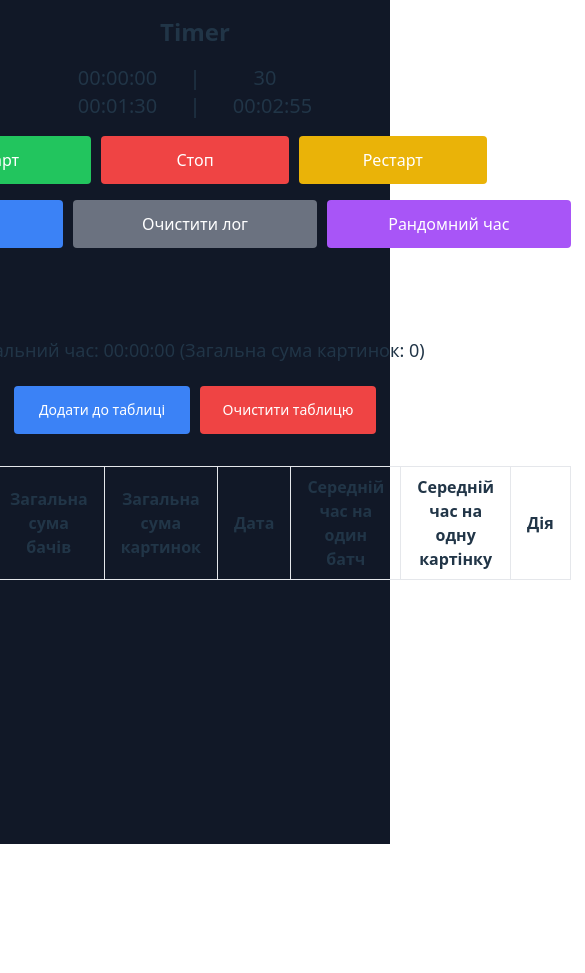
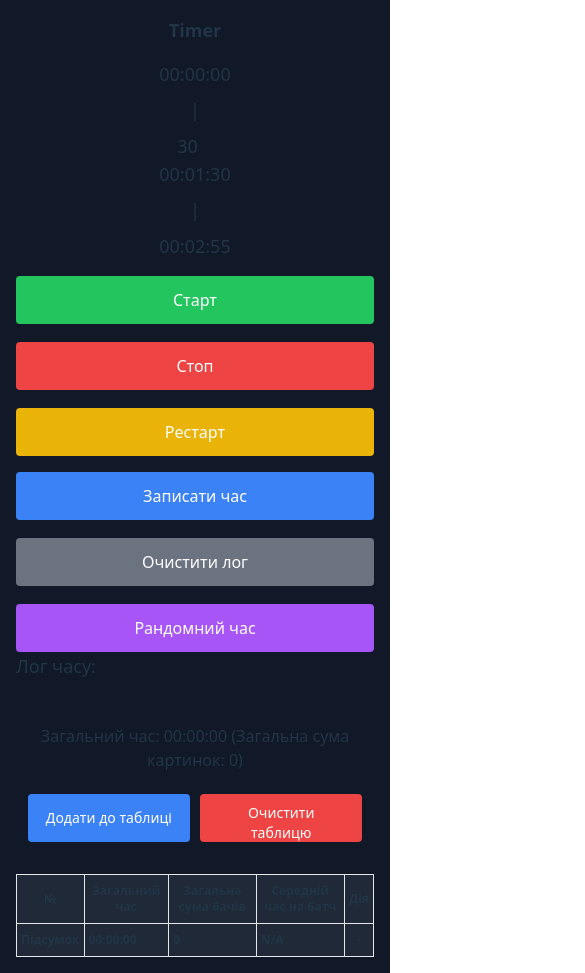
Before and after one commit to merih1m/Timer, a React (Vite) app: page / in a window 390 px wide. Shown: the whole page, 585 px wide, since content can reach past the window. Before the commit the page ends 844 px from the top, so only its background shows below. Built offline with nearby package versions, Linux system fonts and the light colour scheme.

Commit message:
add adjust for mobile

```diff
--- a/src/App.jsx
+++ b/src/App.jsx
@@ -2,7 +2,7 @@ import Timer from './Timer';
 
 function App() {
 	return (
-		<div className="flex justify-center  w-screen min-h-screen bg-gray-900 ">
+		<div className="flex justify-center  w-svw bg-gray-900 ">
 			<Timer />
 		</div>
 	);
--- a/src/Timer.jsx
+++ b/src/Timer.jsx
@@ -1,4 +1,4 @@
-import  { useState, useEffect, useRef } from 'react';
+import { useState, useEffect, useRef } from 'react';
 
 const Timer = () => {
 	const [time, setTime] = useState(0);
@@ -195,103 +195,103 @@ const Timer = () => {
 	return (
 		<div className="p-4 font-sans">
 			<div className="flex flex-col items-center justify-center">
-				<h1 className="text-2xl font-bold mb-4">Timer</h1>
-				<div className="flex justify-center items-center space-x-4">
+				<h1 className="text-lg sm:text-2xl font-bold mb-4">Timer</h1>
+				<div className="flex flex-col sm:flex-row justify-center items-center sm:space-x-4 space-y-2 sm:space-y-0">
 					{isEditingTime ? (
 						<input
 							type="text"
-							className="text-xl text-center border p-2 rounded w-28"
+							className="text-lg sm:text-xl text-center border p-2 rounded w-full sm:w-28"
 							defaultValue={formatTime(time)}
 							onBlur={handleTimeChange}
 							autoFocus
 						/>
 					) : (
 						<span
-							className="text-xl cursor-pointer w-28 text-center"
+							className="text-lg sm:text-xl cursor-pointer w-full sm:w-28 text-center"
 							onClick={() => setIsEditingTime(true)}
 						>
 							{formatTime(time)}
 						</span>
 					)}
-					<span className="text-xl">|</span>
+					<span className="text-lg sm:text-xl">|</span>
 					<input
 						type="number"
 						value={inputValue}
 						onChange={handleInputChange}
-						className="text-xl text-center bg-transparent outline-none w-28 focus:bg-[rgb(18,18,18)] focus:border focus:border-gray-300 focus:rounded focus:p-1"
+						className="text-lg sm:text-xl text-center bg-transparent outline-none w-full sm:w-28 focus:bg-[rgb(18,18,18)] focus:border focus:border-gray-300 focus:rounded focus:p-1"
 					/>
 				</div>
-				<div className="flex flex-col items-center mb-2">
-					<div className="flex justify-center items-center space-x-4">
+				<div className="flex flex-col items-center mb-2 space-y-2">
+					<div className="flex flex-col sm:flex-row justify-center items-center sm:space-x-4 space-y-2 sm:space-y-0">
 						<input
 							type="text"
 							value={minRandomTime}
 							onChange={(e) => setMinRandomTime(e.target.value)}
 							placeholder="Мін. час (гг:хх:сс)"
-							className="text-xl text-center bg-transparent outline-none w-28 focus:bg-[rgb(18,18,18)] focus:border focus:border-gray-300 focus:rounded focus:p-1"
+							className="text-lg sm:text-xl text-center bg-transparent outline-none w-full sm:w-28 focus:bg-[rgb(18,18,18)] focus:border focus:border-gray-300 focus:rounded focus:p-1"
 						/>
-						<span className="text-xl mx-2">|</span>
+						<span className="text-lg sm:text-xl mx-2">|</span>
 						<input
 							type="text"
 							value={maxRandomTime}
 							onChange={(e) => setMaxRandomTime(e.target.value)}
 							placeholder="Макс. час (гг:хх:сс)"
-							className="text-xl text-center bg-transparent outline-none w-28 focus:bg-[rgb(18,18,18)] focus:border focus:border-gray-300 focus:rounded focus:p-1"
+							className="text-lg sm:text-xl text-center bg-transparent outline-none w-full sm:w-28 focus:bg-[rgb(18,18,18)] focus:border focus:border-gray-300 focus:rounded focus:p-1"
 						/>
 					</div>
 				</div>
 			</div>
 
 			<div className="mb-4">
-				<div className="mt-2 flex justify-center gap-2.5">
+				<div className="mt-2 flex flex-col sm:flex-row justify-center gap-2.5 space-y-2 sm:space-y-0">
 					<button
 						onClick={startTimer}
-						className="bg-green-500 w-1/4 h-12 text-white px-4 py-2 rounded"
+						className="bg-green-500 w-full sm:w-1/4 h-12 text-white px-4 py-2 rounded"
 					>
 						Старт
 					</button>
 					<button
 						onClick={stopTimer}
-						className="bg-red-500 w-1/4 h-12 text-white px-4 py-2 rounded"
+						className="bg-red-500 w-full sm:w-1/4 h-12 text-white px-4 py-2 rounded"
 					>
 						Стоп
 					</button>
 					<button
 						onClick={restartTimer}
-						className="bg-yellow-500 w-1/4 h-12 text-white px-4 py-2 rounded"
+						className="bg-yellow-500 w-full sm:w-1/4 h-12 text-white px-4 py-2 rounded"
 					>
 						Рестарт
 					</button>
 				</div>
 			</div>
 
-			<div className="mt-2 flex justify-center  gap-2.5">
+			<div className="mt-2 flex flex-col sm:flex-row justify-center gap-2.5 space-y-2 sm:space-y-0">
 				<button
 					onClick={logTime}
-					className="bg-blue-500 w-5/12 h-12 text-white px-4 py-2 rounded mb-4"
+					className="bg-blue-500 w-full sm:w-3/12 h-12 text-white px-4 py-2 rounded"
 				>
 					Записати час
 				</button>
 				<button
 					onClick={clearLog}
-					className="bg-gray-500 w-5/12 h-12 text-white px-4 py-2 rounded"
+					className="bg-gray-500 w-full sm:w-3/12 h-12 text-white px-4 py-2 rounded"
 				>
 					Очистити лог
 				</button>
 				<button
 					onClick={handleRandomTime}
-					className="bg-purple-500 w-5/12 h-12 text-white px-4 py-2 rounded"
+					className="bg-purple-500 w-full sm:w-3/12 h-12 text-white px-4 py-2 rounded"
 				>
 					Рандомний час
 				</button>
 			</div>
 
 			<div>
-				<h2 className="text-xl mb-2">Лог часу:</h2>
+				<h2 className="text-lg sm:text-xl mb-2">Лог часу:</h2>
 				<ul className="flex flex-col-reverse list-inside">
 					{log.map((entry, index) => (
-						<li key={index} className="flex items-center  relative group">
-							<span className='font-mono'>{String(index + 1)}.</span>
+						<li key={index} className="flex items-center relative group">
+							<span className="font-mono">{String(index + 1)}.</span>
 							<span> Час: {formatTime(entry.time)}, Кількість картинок: {entry.input}</span>
 							<button
 								className="bg-red-500 hover:bg-red-700 text-white text-3xl rounded-full w-6 h-6 flex items-center justify-center ml-2 opacity-0 group-hover:opacity-100 transition-opacity p-0"
@@ -299,74 +299,111 @@ const Timer = () => {
 							>
 								<span className="text-xs">-</span>
 							</button>
-
 						</li>
 					))}
 				</ul>
 			</div>
 
-
-			<div className='flex flex-col items-center justify-center gap-1.5 mt-5'>
-				<h2 className="text-lg mt-4 text-center">
+			<div className="flex flex-col items-center justify-center gap-1.5 mt-5">
+				<h2 className="text-md sm:text-lg mt-4 text-center">
 					Загальний час: {formatTime(totalTime)} (Загальна сума картинок: {totalInputValue})
 				</h2>
-				<div className='flex  gap-2.5'>
+				<div className="flex gap-2.5">
 					<button
 						onClick={addEntryToTable}
-						className="w-44 h-12 bg-blue-500 text-white text-sm px-4 py-2 rounded mt-4"
+						className="w-full sm:w-44 h-12 bg-blue-500 text-white text-sm px-4 py-2 rounded mt-4"
 					>
 						Додати до таблиці
 					</button>
 					<button
 						onClick={clearTableEntries}
-						className="w-44 h-12 bg-red-500 text-white text-sm px-4 py-2 rounded mb-4 mt-4"
+						className="w-full sm:w-44 h-12 bg-red-500 text-white text-sm px-4 py-2 rounded mb-4 mt-4"
 					>
 						Очистити таблицю
 					</button>
 				</div>
 			</div>
-			<div className="mt-4">
-				<table className="w-full border-collapse">
+
+			<div className="mt-4 overflow-x-auto">
+				<table className="min-w-full border-collapse text-sm sm:text-base">
 					<thead>
-						<tr>
-							<th className="border px-4 py-2">№</th>
-							<th className="border px-4 py-2">Загальний час</th>
-							<th className="border px-4 py-2">Загальна сума бачів</th>
-							<th className="border px-4 py-2">Загальна сума картинок</th>
-							<th className="border px-4 py-2">Дата</th>
-							<th className="border px-4 py-2">Середній час на один батч</th>
-							<th className="border px-4 py-2">Середній час на одну картінку</th>
-							<th className="border px-4 py-2">Дія</th>
+						<tr className="bg-gray-800">
+							<th className="border px-1 sm:px-4 py-2 text-xs sm:text-sm">№</th>
+							<th className="border px-1 sm:px-4 py-2 text-xs sm:text-sm">Загальний час</th>
+							<th className="border px-1 sm:px-4 py-2 text-xs sm:text-sm">Загальна сума бачів</th>
+							<th className="border px-1 sm:px-4 py-2 text-xs sm:text-sm hidden sm:table-cell">Загальна сума картинок</th>
+							<th className="border px-1 sm:px-4 py-2 text-xs sm:text-sm hidden">Дата</th>
+							<th className="border px-1 sm:px-4 py-2 text-xs sm:text-sm sm:table-cell">Середній час на батч</th>
+							<th className="border px-1 sm:px-4 py-2 text-xs sm:text-sm hidden sm:table-cell">Середній час на картінку</th>
+							<th className="border px-1 sm:px-4 py-2 text-xs sm:text-sm">Дія</th>
 						</tr>
 					</thead>
 					<tbody>
 						{tableEntries.map((entry, index) => (
 							<tr key={index}>
-								<td className="border px-4 py-2">
+								<td className="border px-1 sm:px-4 py-2 text-center text-xs sm:text-sm">
 									<input
 										type="string"
 										value={entry.editableNumber}
 										onChange={(e) => handleEditableNumberChange(index, e.target.value)}
-										className="text-center bg-transparent outline-none w-28 focus:bg-[rgb(18,18,18)] focus:border focus:border-gray-300 focus:rounded focus:p-1"
+										className="text-center bg-transparent outline-none w-full sm:w-16 focus:bg-[rgb(18,18,18)] focus:border focus:border-gray-300 focus:rounded focus:p-1"
 									/>
 								</td>
-								<td className="border px-4 py-2">{formatTime(entry.totalTime)}</td>
-								<td className="border px-4 py-2">{entry.packsValue}</td>
-								<td className="border px-4 py-2">{entry.totalInputValue}</td>
-								<td className="border px-4 py-2">{entry.date}</td>
-								<td className="border px-4 py-2">{entry.averageTime || 'N/A'}</td>
-								<td className="border px-4 py-2">{entry.averageTimePerImage || 'N/A'}</td>
-								<td className="border px-4 py-2 text-center">
+								<td className="border px-1 sm:px-4 py-2 text-xs sm:text-sm">{formatTime(entry.totalTime)}</td>
+								<td className="border px-1 sm:px-4 py-2 text-xs sm:text-sm">{entry.packsValue}</td>
+								<td className="border px-1 sm:px-4 py-2 text-xs sm:text-sm hidden  sm:table-cell">{entry.totalInputValue}</td>
+								<td className="border px-1 sm:px-4 py-2 text-xs sm:text-sm hidden">{entry.date}</td>
+								<td className="border px-1 sm:px-4 py-2 text-xs sm:text-sm sm:table-cell">{entry.averageTime || 'N/A'}</td>
+								<td className="border px-1 sm:px-4 py-2 text-xs sm:text-sm hidden sm:table-cell">{entry.averageTimePerImage || 'N/A'}</td>
+								<td className="border px-1 sm:px-4 py-2 text-center text-xs sm:text-sm">
 									<button
 										onClick={() => deleteTableEntry(index)}
-										className="bg-red-500 hover:bg-red-700 text-white text-sm px-2 py-1 rounded"
+										className="bg-red-500 hover:bg-red-700 text-white text-xs sm:text-sm px-1 py-1 rounded"
 									>
 										Видалити
 									</button>
 								</td>
+
 							</tr>
 						))}
 					</tbody>
+					<tfoot>
+						<tr className="bg-gray-800">
+							<td className="border px-1 sm:px-4 py-2 text-xs sm:text-sm font-bold">Підсумок</td>
+							<td className="border px-1 sm:px-4 py-2 text-xs sm:text-sm font-bold">
+								{formatTime(tableEntries.reduce((acc, entry) => acc + entry.totalTime, 0))}
+							</td>
+							<td className="border px-1 sm:px-4 py-2 text-xs sm:text-sm font-bold">
+								{tableEntries.reduce((acc, entry) => acc + parseInt(entry.packsValue, 10), 0)}
+							</td>
+							<td className="border px-1 sm:px-4 py-2 text-xs sm:text-sm hidden sm:table-cell font-bold">
+								{tableEntries.reduce((acc, entry) => acc + entry.totalInputValue, 0)}
+							</td>
+							<td className="border px-1 sm:px-4 py-2 text-xs sm:text-sm hidden font-bold text-center">-</td>
+							<td className="border px-1 sm:px-4 py-2 text-xs sm:text-sm  font-bold">
+								{tableEntries.length > 0
+									? formatTime(
+										Math.round(
+											tableEntries.reduce((acc, entry) => {
+												const timeInSeconds = entry.totalTime / (log.length || 1);
+												console.logtimeInSeconds
+												return acc + timeInSeconds;
+											}, 0) / tableEntries.length
+										)
+									)
+									: 'N/A'}
+							</td>
+							<td className="border px-1 sm:px-4 py-2 text-xs sm:text-sm sm:table-cell hidden font-bold">
+								{tableEntries.reduce((acc, entry) => acc + entry.totalInputValue, 0) > 0
+									? calculateAverageTime(
+										tableEntries.reduce((acc, entry) => acc + entry.totalTime, 0),
+										tableEntries.reduce((acc, entry) => acc + entry.totalInputValue, 0)
+									)
+									: 'N/A'}
+							</td>
+							<td className="border px-3 py-2 text-xs font-bold text-center sm:px-4 sm:text-sm">-</td>
+						</tr>
+					</tfoot>
 				</table>
 			</div>
 		</div>
```
